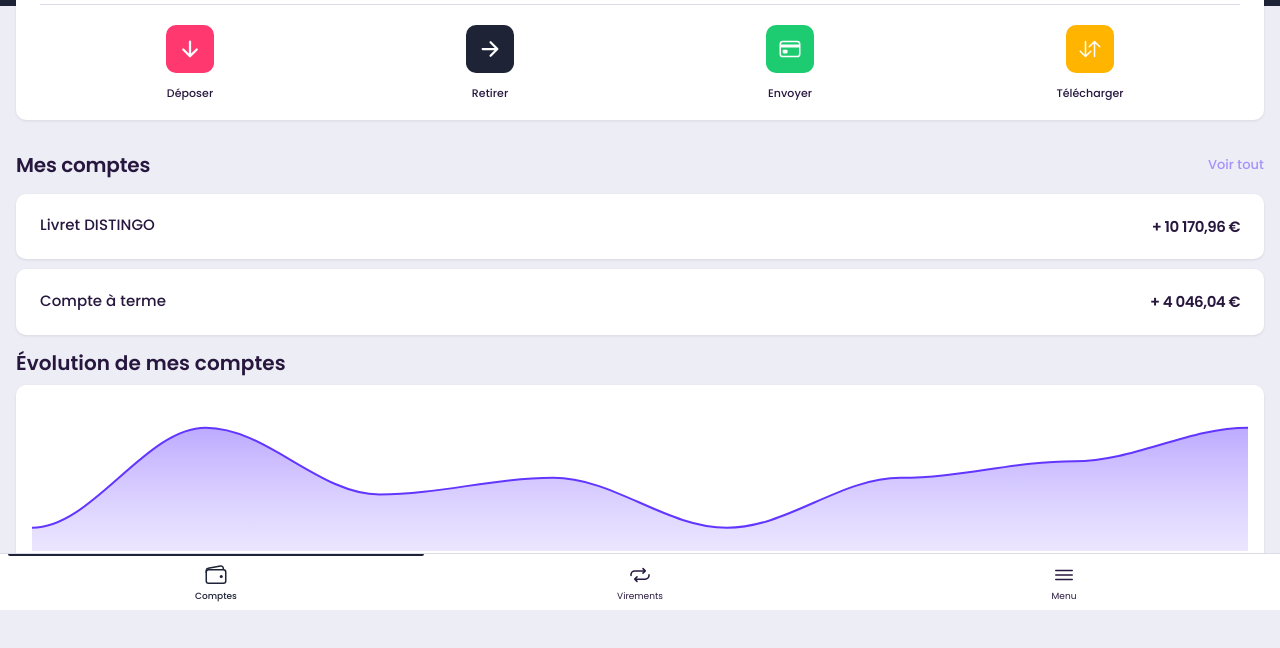
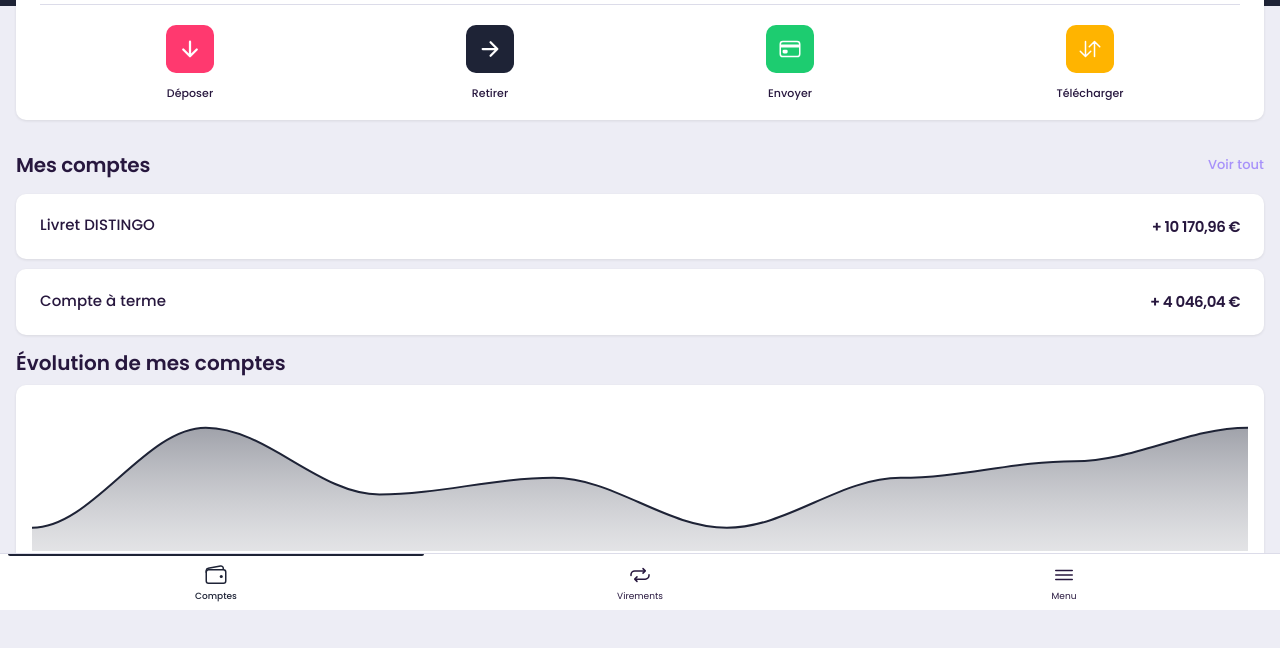
Before and after one commit to cerivan/Fingerprint, a website: page www/compte.html in a window 1280 px wide. Shown: the part 190-838 px from the top of the page. Drawn offline with nearby package versions, Linux system fonts and the light colour scheme.

Commit message:
Update compte.html

```diff
--- a/www/compte.html
+++ b/www/compte.html
@@ -664,7 +664,7 @@
             stroke: {
                 width: 2,
             },
-            colors: ['#6236FF'],
+            colors: ['#1e2336'],
             labels: ['Team A', 'Team B', 'Team C', 'Team D', 'Team E', 'Team F', 'Team G', 'Team H'],
         };
         var chartLine = new ApexCharts(document.querySelector("#chart-line"), optionChartLine);
```
